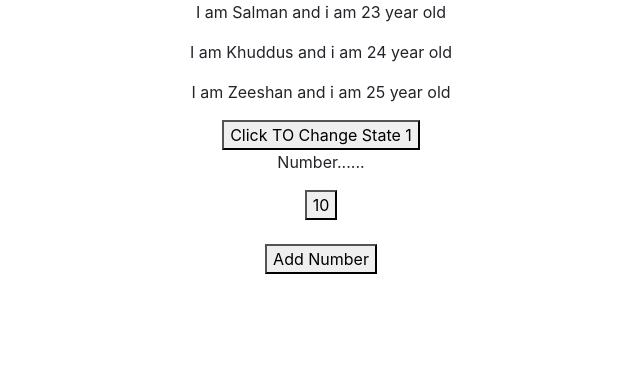
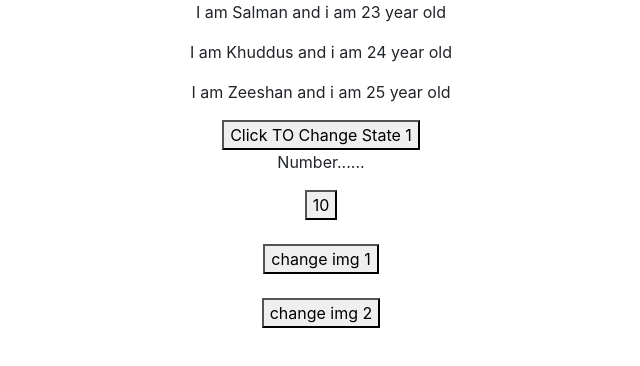
Before and after one commit to HusnainK721/my-first-app, a React (Create React App) app: page / in a window 1280 px wide. Shown: the top 366 px of the page, without its empty margins (319-959 px from the left). Built offline with nearby package versions, Linux system fonts and the light colour scheme.

Commit message:
working with useState

```diff
--- a/src/Component/Practice/UseStatePractice/CounterPractice/CounterPractice.jsx
+++ b/src/Component/Practice/UseStatePractice/CounterPractice/CounterPractice.jsx
@@ -3,11 +3,11 @@ import React, { useState } from "react";
 export const CounterPractice = () => {
   const [addNumber, setAddNumber] = useState(10);
 
-  const handleAddCounter = () => {
-    setAddNumber(<img src="logo192.png" />);
+  const loadImageHandler1 = () => {
+    setAddNumber(<img src="logo192.png" alt="react img" />);
   };
-  const handleDeleteCounter = () => {
-    setAddNumber(<img src="Assets/Rose.jpg" />);
+  const loadImageHandler2 = () => {
+    setAddNumber(<img src="Assets/Rose.jpg" alt="react img" />);
   };
   return (
     <div>
@@ -15,9 +15,10 @@ export const CounterPractice = () => {
       <button>{addNumber}</button>
       <br />
       <br />
-      <button onClick={handleAddCounter}>Add Number </button>
+      <button onClick={loadImageHandler1}>change img 1 </button>
       <br />
       <br />
+      <button onClick={loadImageHandler2}>change img 2</button>
     </div>
   );
 };
```
Also changed, not shown: 1 other file (tests, documents, lock files or other folders).
